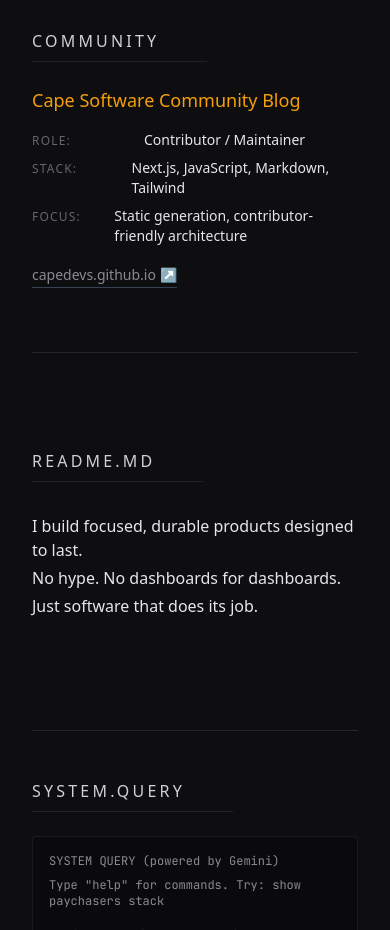
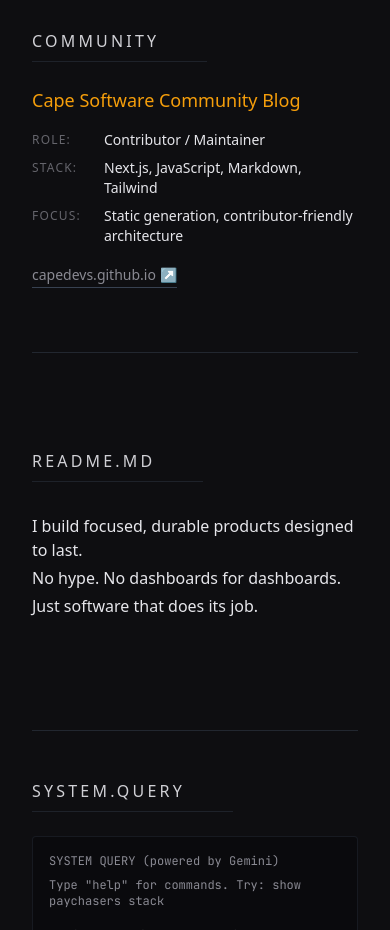
Before and after one commit to smngvlkz/Portfolio_V2, a Next.js app: page / in a window 390 px wide. Shown: the part 2220-3150 px from the top of the page. Built offline with nearby package versions, Linux system fonts and the light colour scheme.

Commit message:
Improved label alignment and width responsiveness in Contributions component for mobile responsiveness

```diff
--- a/src/app/components/Contributions.tsx
+++ b/src/app/components/Contributions.tsx
@@ -41,16 +41,16 @@
                         Cape Software Community Blog
                     </p>
                     <div className="grid gap-2 mt-2">
-                        <div className="flex items-baseline">
-                            <span className="text-text-muted w-28 uppercase tracking-widest text-xs opacity-70">ROLE:</span>
+                        <div className="flex items-start">
+                            <span className="text-text-muted min-w-[4.5rem] shrink-0 uppercase tracking-widest text-xs opacity-70 pt-0.5">ROLE:</span>
                             <span>Contributor / Maintainer</span>
                         </div>
-                        <div className="flex items-baseline">
-                            <span className="text-text-muted w-28 uppercase tracking-widest text-xs opacity-70">STACK:</span>
+                        <div className="flex items-start">
+                            <span className="text-text-muted min-w-[4.5rem] shrink-0 uppercase tracking-widest text-xs opacity-70 pt-0.5">STACK:</span>
                             <span>Next.js, JavaScript, Markdown, Tailwind</span>
                         </div>
-                        <div className="flex items-baseline">
-                            <span className="text-text-muted w-28 uppercase tracking-widest text-xs opacity-70">FOCUS:</span>
+                        <div className="flex items-start">
+                            <span className="text-text-muted min-w-[4.5rem] shrink-0 uppercase tracking-widest text-xs opacity-70 pt-0.5">FOCUS:</span>
                             <span>Static generation, contributor-friendly architecture</span>
                         </div>
                     </div>
```
